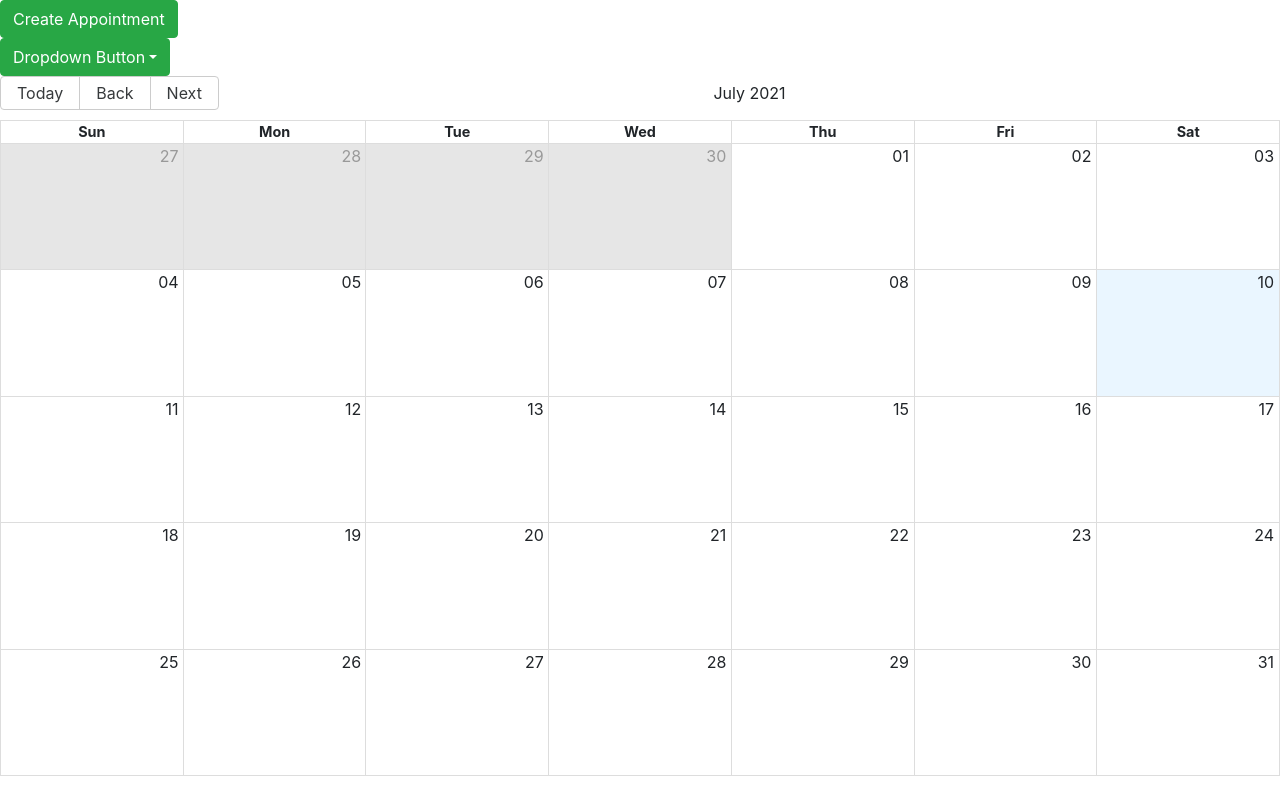
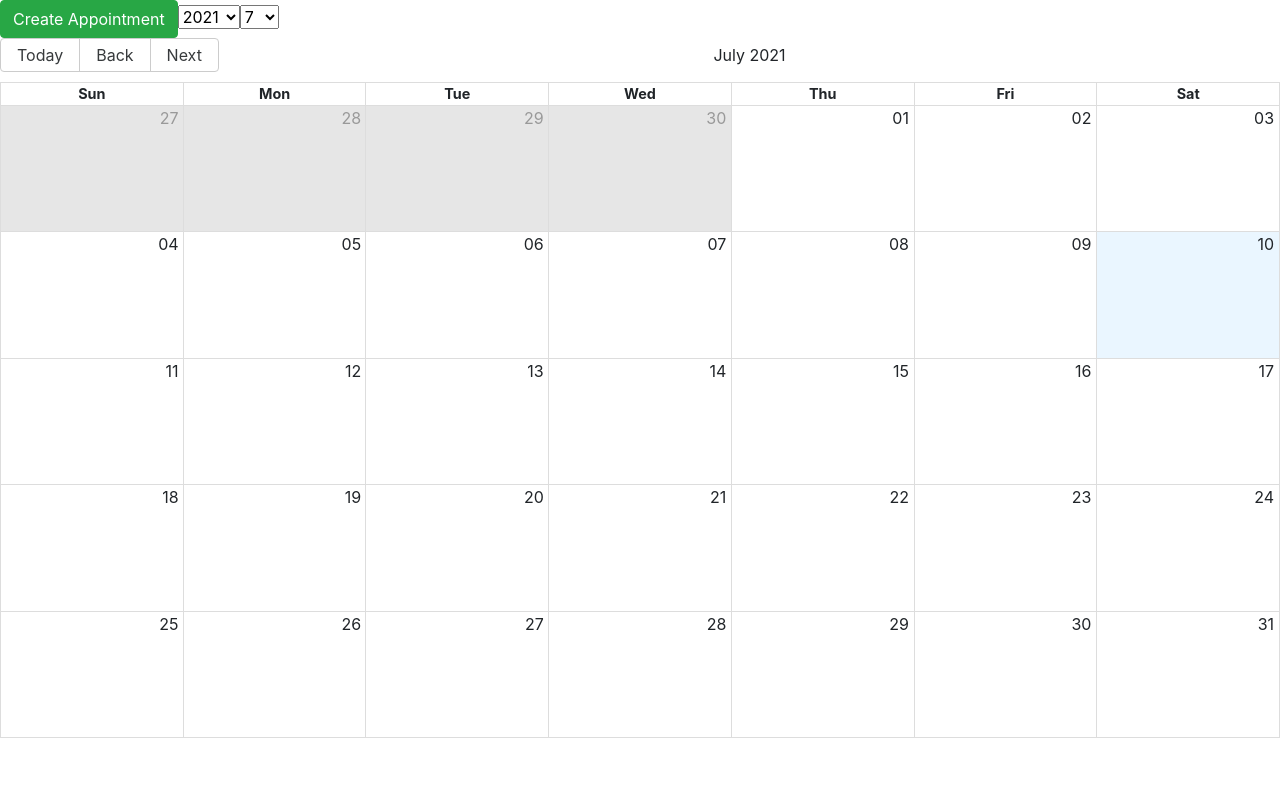
Before and after one commit to Resbi-Anik/Appointment-react-app, a React (Create React App) app: page /2021/7 in a window 1280 px wide. Built offline with nearby package versions, Linux system fonts and the light colour scheme.

Commit message:
set menus to change the route

```diff
--- a/src/components/dropdowns.js
+++ b/src/components/dropdowns.js
@@ -1,19 +1,28 @@
-import React from "react";
-import Dropdown from "react-bootstrap/Dropdown";
+import React, { useState } from "react";
+import { useHistory } from "react-router-dom";
 
-const ReactDropdown = () => {
+const ReactDropdown = (props) => {
+  const [selectValue, setSelectValue] = useState(props.currentTime);
+  let history = useHistory();
+  const handleChange = (e) => {
+    setSelectValue(e.target.value);
+    const setTime = e.target.value;
+    if(props.type==='year'){
+        history.push('/'+setTime+'/7')
+    }
+    else{
+        history.push('/2021/'+setTime)
+    }
+
+  };
   return (
-    <Dropdown variant="Secondary">
-      <Dropdown.Toggle variant="success" id="dropdown-basic">
-        Dropdown Button
-      </Dropdown.Toggle>
-
-      <Dropdown.Menu>
-        <Dropdown.Item href="#/action-1">Action</Dropdown.Item>
-        <Dropdown.Item href="#/action-2">Another action</Dropdown.Item>
-        <Dropdown.Item href="#/action-3">Something else</Dropdown.Item>
-      </Dropdown.Menu>
-    </Dropdown>
+    <>
+      <select name="cars" id="cars" value={selectValue} onChange={handleChange}>
+        {props.value.map((propValue, key) => {
+          return <option value={propValue}>{propValue}</option>;
+        })}
+      </select>
+    </>
   );
 };
 
--- a/src/components/home.js
+++ b/src/components/home.js
@@ -6,6 +6,9 @@ import {
 import ReactCalendar from "./reactCalendar";
 import Button from "react-bootstrap/Button";
 import ReactDropdown from "./dropdowns";
+import SelectYear from '../static/year'
+import SelectMonth from '../static/month'
+
 const Home = (props) => {
     let { year, month } = useParams();
   const [modal, setModal] = useState(false);
@@ -22,7 +25,8 @@ const Home = (props) => {
       <Button variant="success" onClick={handleButtonForm}>
         Create Appointment
       </Button>
-      <ReactDropdown />
+      <ReactDropdown value ={SelectYear} currentTime={new Date().getFullYear()} type='year'/>
+      <ReactDropdown value ={SelectMonth} currentTime={new Date().getMonth() + 1}/>
       <ReactModal
         createModalValue={modal}
         createAppointment
--- a/src/components/modal.js
+++ b/src/components/modal.js
@@ -61,7 +61,6 @@ const CreateUsers = (props) => {
 };
 
 const ReactModal = (props) => {
-  const [modalShow, setModalShow] = React.useState(false);
   const handleModalShow = () => {
     props.modalShow(false);
   };
@@ -76,7 +75,6 @@ const ReactModal = (props) => {
         <CreateUsers
           show={props.createModalValue}
           onHide={() => handleCreateModalShow()}
-          // users={props.user}
         />
       ) : (
         <ShowUsers
--- a/src/components/reactCalendar.js
+++ b/src/components/reactCalendar.js
@@ -74,8 +74,8 @@ const ReactCalendar = (props) => {
         // step={60}
         // views={"allViews"}
         // defaultDate={new Date(2015, 3, 1)}
-        min={new Date(2021, 2, 1)}
-        max={new Date(2021, 11, 12)}
+        // min={new Date(2021, 2, 1)}
+        // max={new Date(2021, 11, 12)}
         date={new Date(props.yearValue, props.monthValue-1, 1)}
         onSelectEvent={(events) => {
           console.log(events);
--- /dev/null
+++ b/src/static/month.js
@@ -0,0 +1,2 @@
+const SelectMonth = [1,2,3,4,5,6,7,8,9,10,11,12]
+export default SelectMonth
--- /dev/null
+++ b/src/static/year.js
@@ -0,0 +1,2 @@
+const SelectYear = [2019,2020,2021]
+export default SelectYear
```
